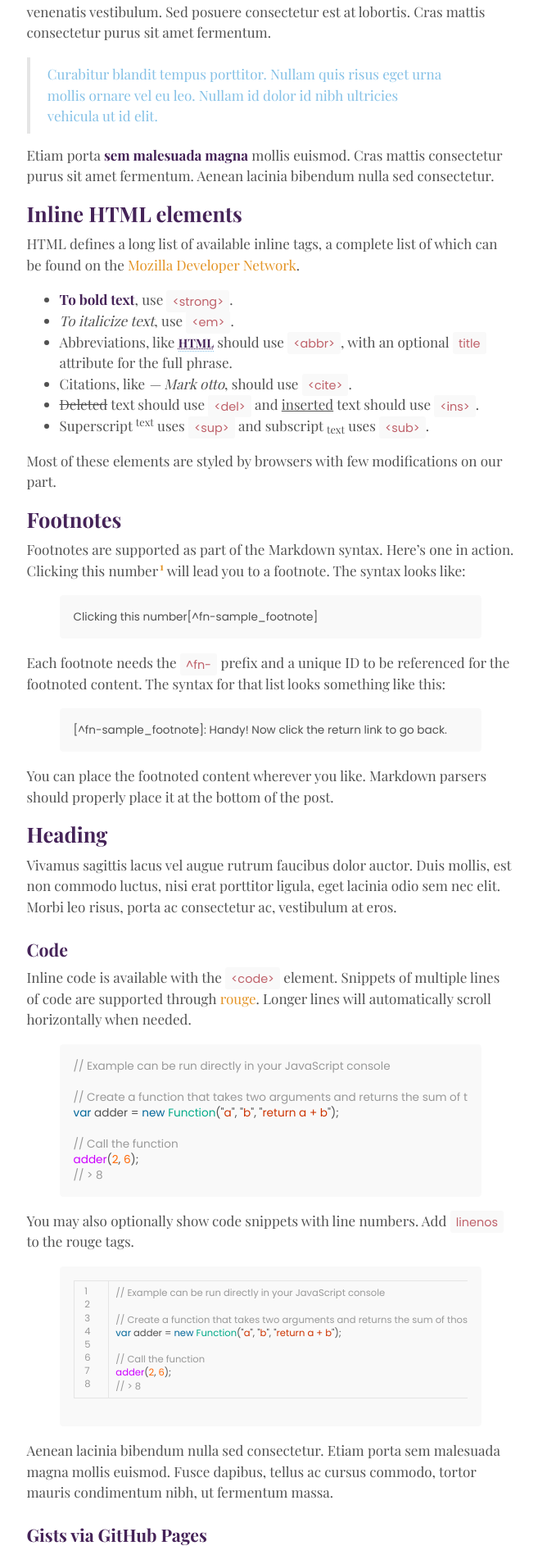
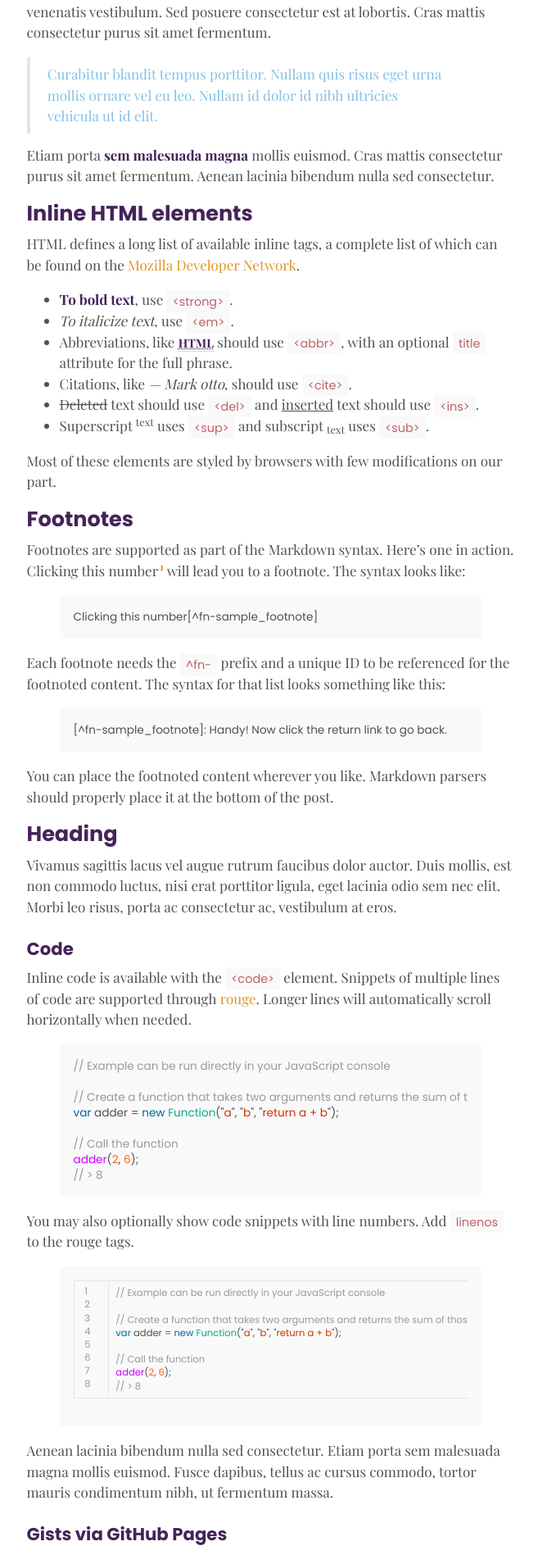
Before and after one commit to charadh/charadh.github.io, a Jekyll site: the page built from blog/_posts/2020-07-20-example-content.md, in a window 1280 px wide. Shown: the part 674-2571 px from the top of the page at 82% size, without its empty margins (310-967 px from the left). Built offline with Jekyll 4.4.1, drawn with Linux system fonts in a browser that asks for light colours; some web fonts are replaced.

Commit message:
changed fonts

```diff
--- a/css/style.scss
+++ b/css/style.scss
@@ -43,3 +43,11 @@
     list-style-type: none;
     padding: 0 !important;
 }
+
+h1 {
+    font-family: 'Playfair Display';
+}
+
+h2, h3, h4, h5 {
+    font-family: 'Poppins';
+}
```
